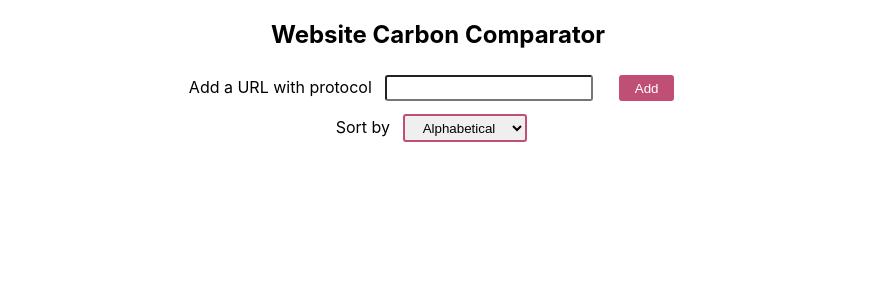
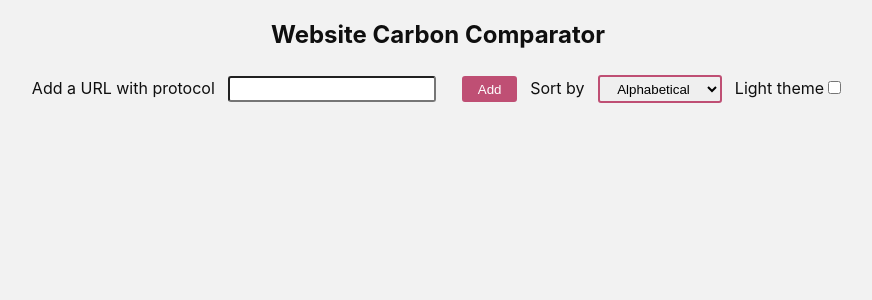
Before and after one commit to vondersam/iths-react-labb-2, a React (Create React App) app: page / in a window 1280 px wide. Shown: the top 300 px of the page, without its empty margins (202-1074 px from the left). Built offline with nearby package versions, Linux system fonts and the light colour scheme.

Commit message:
useContext with dark theme.

```diff
--- a/src/App.css
+++ /dev/null
@@ -1,38 +0,0 @@
-.App {
-  text-align: center;
-}
-
-.App-logo {
-  height: 40vmin;
-  pointer-events: none;
-}
-
-@media (prefers-reduced-motion: no-preference) {
-  .App-logo {
-    animation: App-logo-spin infinite 20s linear;
-  }
-}
-
-.App-header {
-  background-color: #282c34;
-  min-height: 100vh;
-  display: flex;
-  flex-direction: column;
-  align-items: center;
-  justify-content: center;
-  font-size: calc(10px + 2vmin);
-  color: white;
-}
-
-.App-link {
-  color: #61dafb;
-}
-
-@keyframes App-logo-spin {
-  from {
-    transform: rotate(0deg);
-  }
-  to {
-    transform: rotate(360deg);
-  }
-}
--- a/src/App.js
+++ b/src/App.js
@@ -1,19 +1,29 @@
-import './App.css';
-import { useReducer } from 'react';
+import './css/index.css';
+import { useReducer, createContext, useState, useEffect } from 'react';
 import Menu from './components/menu';
 import CardList from './components/cardList';
 import websitesReducer from './reducers/websiteReducer';
 
+export const ThemeContext = createContext(null);
+
 function App() {
+  const [darkTheme, setDarkTheme] = useState(false);
   const initialState = {
     websiteList: [],
     url: ''
   };
   const [state, dispatchWebsite] = useReducer(websitesReducer, initialState);
+
+  useEffect(() => {
+    document.body.setAttribute('data-theme', darkTheme ? 'dark' : 'light');
+  }, [darkTheme]);
+
   return (
-    <div className="App">
+    <div className="app">
       <h2>Website Carbon Comparator</h2>
-      <Menu state={state} dispatchWebsite={dispatchWebsite} />
+      <ThemeContext.Provider value={{ darkTheme, setDarkTheme }}>
+        <Menu state={state} dispatchWebsite={dispatchWebsite} />
+      </ThemeContext.Provider>
       <CardList state={state} />
     </div>
   );
--- a/src/components/menu.jsx
+++ b/src/components/menu.jsx
@@ -1,7 +1,8 @@
 import { useRef, useState } from 'react';
 import styled from 'styled-components';
+import { ACTION } from '../interfaces/action';
 import Sort from './sort';
-import { ACTION } from '../interfaces/action';
+import ThemeToggler from './themeToggler';
 
 const Input = styled.input`
   border-radius: 3px;
@@ -52,7 +53,7 @@ const Menu = ({ state, dispatchWebsite }) => {
   };
 
   return (
-    <div>
+    <>
       <label>
         Add a URL with protocol
         <Input type="text" onChange={(e) => (url.current = e.target.value)} />
@@ -61,13 +62,12 @@ const Menu = ({ state, dispatchWebsite }) => {
         Add
       </Button>
       {loading && 'Loading...'}
-      <div>
-        <label>
-          Sort by
-          <Sort dispatchWebsite={dispatchWebsite} />
-        </label>
-      </div>
-    </div>
+      <label>
+        Sort by
+        <Sort dispatchWebsite={dispatchWebsite} />
+      </label>
+      <ThemeToggler />
+    </>
   );
 };
 
--- /dev/null
+++ b/src/components/themeToggler.jsx
@@ -0,0 +1,16 @@
+import { useContext } from 'react';
+import { ThemeContext } from '../App';
+
+const ThemeToggler = () => {
+  const { darkTheme, setDarkTheme } = useContext(ThemeContext);
+
+  return (
+    <label>
+      {darkTheme ? 'Dark ' : 'Light '} theme
+      <input type="checkbox" onClick={() => setDarkTheme(!darkTheme)} />
+      {/* <span className="slider"></span> */}
+    </label>
+  );
+};
+
+export default ThemeToggler;
--- a/src/index.css
+++ b/src/css/index.css
@@ -1,3 +1,5 @@
+@import url('./var.css');
+
 body {
   margin: 0;
   font-family: -apple-system, BlinkMacSystemFont, 'Segoe UI', 'Roboto', 'Oxygen',
@@ -5,9 +7,15 @@ body {
     sans-serif;
   -webkit-font-smoothing: antialiased;
   -moz-osx-font-smoothing: grayscale;
+  background-color: var(--background);
+  color: var(--text-primary);
 }
 
 code {
   font-family: source-code-pro, Menlo, Monaco, Consolas, 'Courier New',
     monospace;
 }
+
+.app {
+  text-align: center;
+}
--- /dev/null
+++ b/src/css/var.css
@@ -0,0 +1,29 @@
+:root {
+  --background: #f2f2f2;
+  --text-primary: #0f0f0f;
+  --text-secondary: #4e4e4e;
+  --accent: #dfb017;
+  --accent-hover: #cea315;
+  --border: #1f1e1e;
+  --shadow: 7px 15px 13px -4px #00000056;
+}
+
+[data-theme='dark'] {
+  --background: #05010a;
+  --text-primary: #f2f2f2;
+  --text-secondary: #a7a4a4;
+  --accent: #6a5acd;
+  --accent-hover: #5b4cbe;
+  --border: #696969;
+  --shadow: 7px 15px 13px -4px #ffffff1b;
+}
+
+/* [data-theme='light'] {
+  --background: white;
+  --text-primary: black;
+  --text-secondary: #a7a4a4;
+  --accent: #6a5acd;
+  --accent-hover: #5b4cbe;
+  --border: #696969;
+  --shadow: 7px 15px 13px -4px #ffffff1b;
+} */
--- a/src/index.js
+++ b/src/index.js
@@ -1,6 +1,6 @@
 import React from 'react';
 import ReactDOM from 'react-dom/client';
-import './index.css';
+import './css/index.css';
 import App from './App';
 import reportWebVitals from './reportWebVitals';
 
```
Also changed, not shown: src/logo.svg (deleted).
